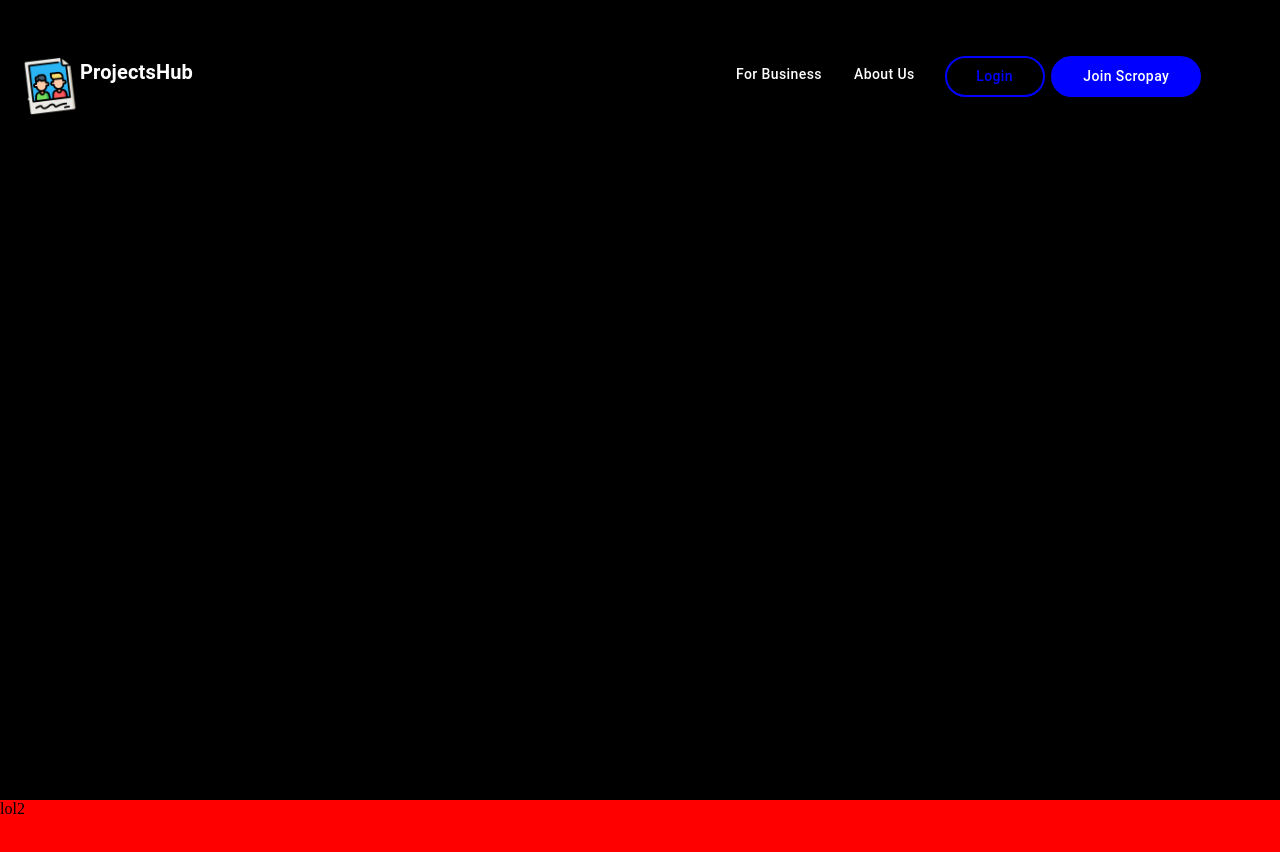
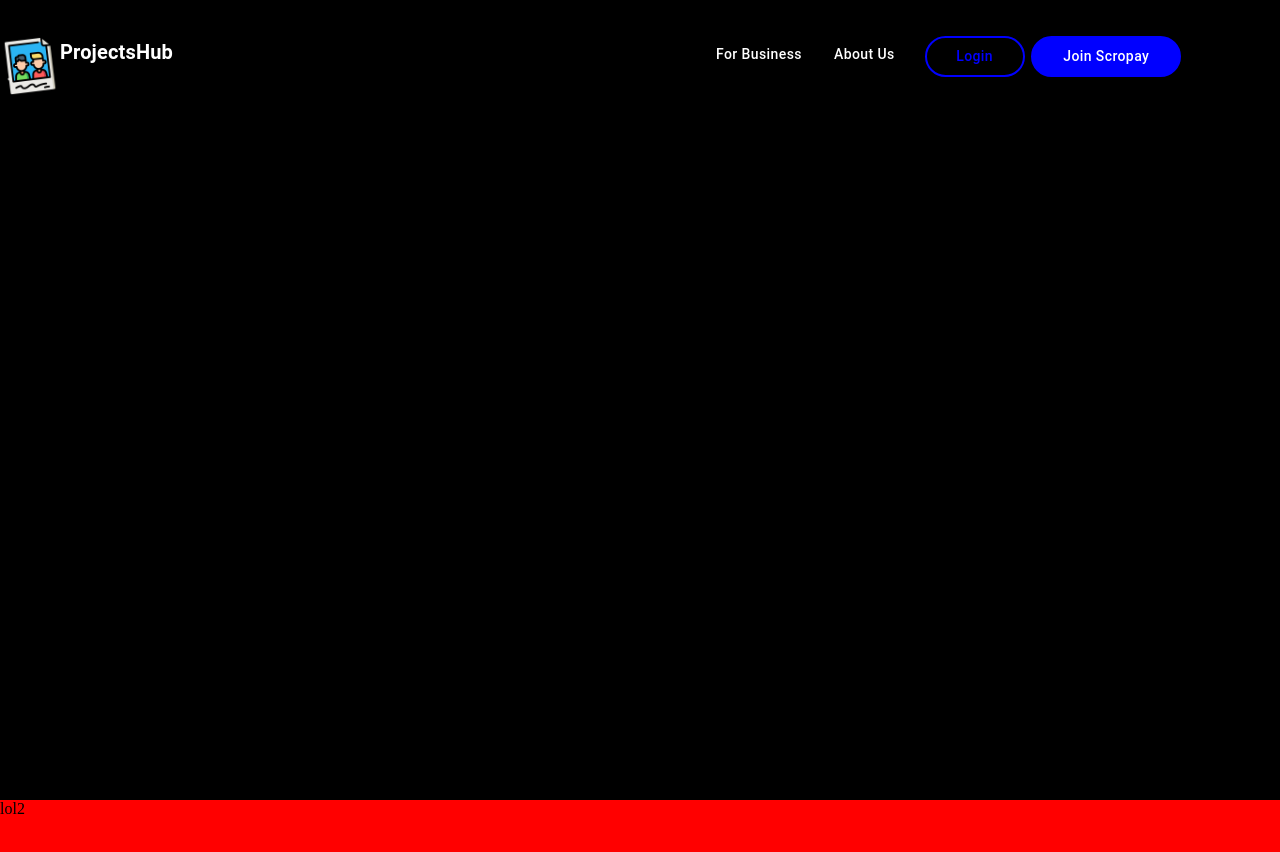
Before and after one commit to prashantbharati/sp-first, a React (Create React App) app: page / in a window 1280 px wide. Shown: the top 852 px of the page. Built offline with nearby package versions, Linux system fonts and the light colour scheme.

Commit message:
margin remoevd

```diff
--- a/src/App.js
+++ b/src/App.js
@@ -11,7 +11,7 @@ const App = () => {
       <div className={classes.div1}>
         <br />
         <br />
-        <Grid style={{ margin: "20px" }} container spacing={12}>
+        <Grid style={{ margin: "0px" }} container spacing={12}>
           <Grid item={1}>
             <img
               className={classes.image}
```
